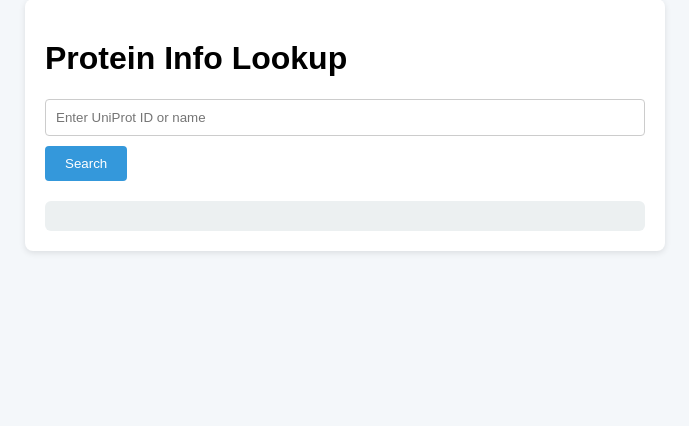
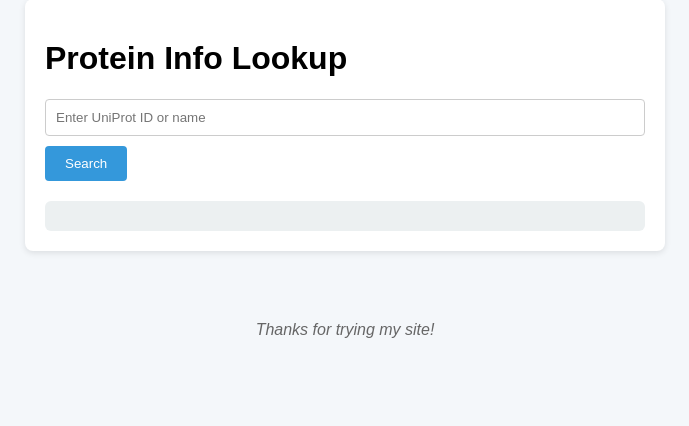
Before and after one commit to Brokencode1971/dev-playground, a Flask app: page / in a window 1280 px wide. Shown: the part 21-447 px from the top of the page, without its empty margins (295-984 px from the left). Run offline with Flask 2, Linux system fonts and the light colour scheme.

```diff
--- a/templates/index.html
+++ b/templates/index.html
@@ -15,6 +15,11 @@
     </form>
     <div id="result" class="result-box"></div>
   </div>
+
+  <footer style="text-align: center; margin-top: 50px; padding: 20px; color: #666; font-style: italic;">
+    Thanks for trying my site!
+  </footer>
+
   <script src="{{ url_for('static', filename='js/main.js') }}"></script>
 </body>
 </html>
```
